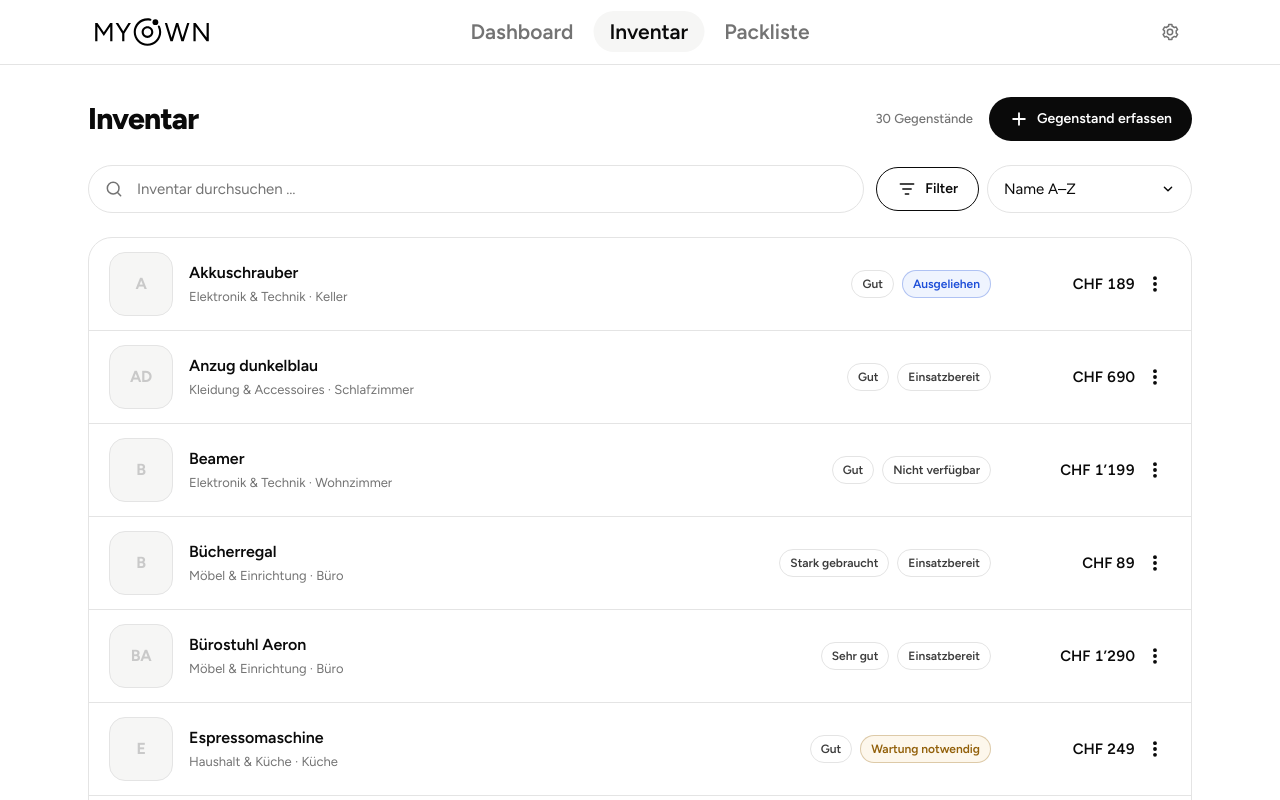
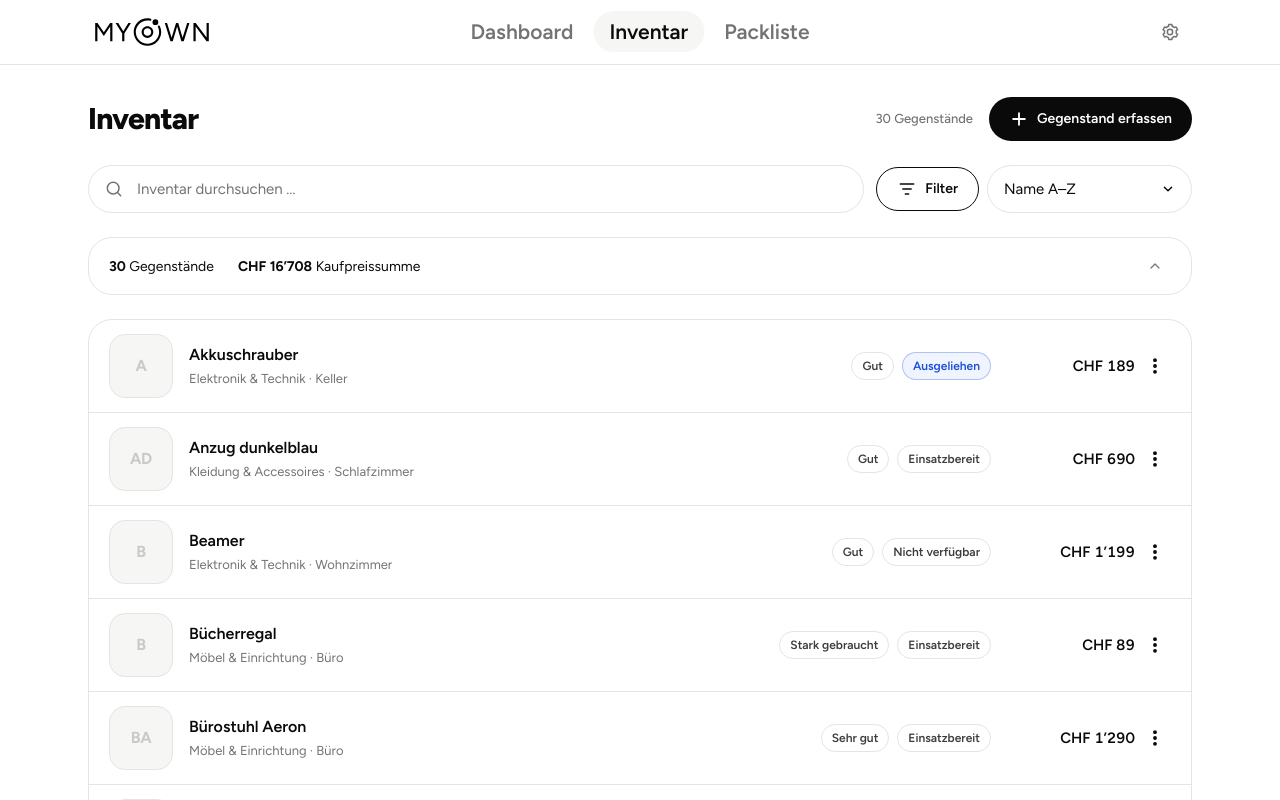
Before and after one commit to mrcldbrnr/web-app, a Next.js app: page /inventory in a window 1280 px wide. Shown: the top 800 px of the page. Built offline with nearby package versions, Linux system fonts and the light colour scheme.

Commit message:
inventar: summe kaufpreise

```diff
--- a/src/app/inventory/page.tsx
+++ b/src/app/inventory/page.tsx
@@ -8,9 +8,16 @@ import { FilterPanel } from "@/components/inventory/FilterPanel";
 import { ItemListRow } from "@/components/items/ItemListRow";
 import { Button, buttonClass } from "@/components/ui/Button";
 import { SelectInput } from "@/components/ui/Field";
-import { FilterIcon, PlusIcon, SearchIcon } from "@/components/ui/Icons";
+import {
+  ChevronDownIcon,
+  FilterIcon,
+  PlusIcon,
+  SearchIcon,
+} from "@/components/ui/Icons";
+import { cn } from "@/lib/cn";
 import { CATEGORIES } from "@/lib/constants";
 import { useInventory } from "@/lib/data/InventoryProvider";
+import { formatPrice } from "@/lib/format";
 import {
   applyFilters,
   countActiveFilters,
@@ -19,7 +26,7 @@ import {
 } from "@/lib/logic/filter";
 import { searchItems } from "@/lib/logic/search";
 import { SORT_OPTIONS, sortItems, type SortId } from "@/lib/logic/sort";
-import { activeItems, retiredItems } from "@/lib/logic/stats";
+import { activeItems, retiredItems, sumPrices } from "@/lib/logic/stats";
 import type { CategoryId, Item } from "@/lib/types";
 
 export default function InventoryPage() {
@@ -47,6 +54,7 @@ function InventoryView() {
   const [sort, setSort] = useState<SortId>("name_asc");
   const [filtersOpen, setFiltersOpen] = useState(false);
   const [showRetired, setShowRetired] = useState(false);
+  const [summaryVisible, setSummaryVisible] = useState(true);
 
   const activeFilterCount = countActiveFilters(filters);
 
@@ -73,6 +81,11 @@ function InventoryView() {
   const retiredCount = useMemo(
     () => retiredItems(data.items).length,
     [data.items],
+  );
+
+  const visibleTotalPrice = useMemo(
+    () => sumPrices(visibleItems),
+    [visibleItems],
   );
 
   return (
@@ -147,6 +160,41 @@ function InventoryView() {
         onReset={() => setFilters(EMPTY_FILTERS)}
       />
 
+      <div className="card flex items-center justify-between gap-3 px-5 py-3">
+        {summaryVisible ? (
+          <div className="flex flex-wrap items-center gap-x-6 gap-y-1 text-[14px] text-ink">
+            <span>
+              <span className="font-bold">{visibleItems.length}</span>{" "}
+              {visibleItems.length === 1 ? "Gegenstand" : "Gegenstände"}
+            </span>
+            <span>
+              <span className="font-bold">
+                {formatPrice(visibleTotalPrice, data.settings.currencyLabel)}
+              </span>{" "}
+              Kaufpreissumme
+            </span>
+          </div>
+        ) : (
+          <span className="text-[14px] text-muted">Werte ausgeblendet</span>
+        )}
+        <button
+          type="button"
+          onClick={() => setSummaryVisible((visible) => !visible)}
+          aria-expanded={summaryVisible}
+          aria-label={
+            summaryVisible ? "Werte ausblenden" : "Werte anzeigen"
+          }
+          className="inline-flex h-8 w-8 shrink-0 items-center justify-center rounded-full text-muted hover:bg-surface-soft hover:text-ink"
+        >
+          <ChevronDownIcon
+            className={cn(
+              "h-4 w-4 transition-transform",
+              summaryVisible && "rotate-180",
+            )}
+          />
+        </button>
+      </div>
+
       {visibleItems.length === 0 ? (
         <p className="card px-5 py-10 text-center text-[15px] text-muted">
           Keine Gegenstände gefunden.
```
